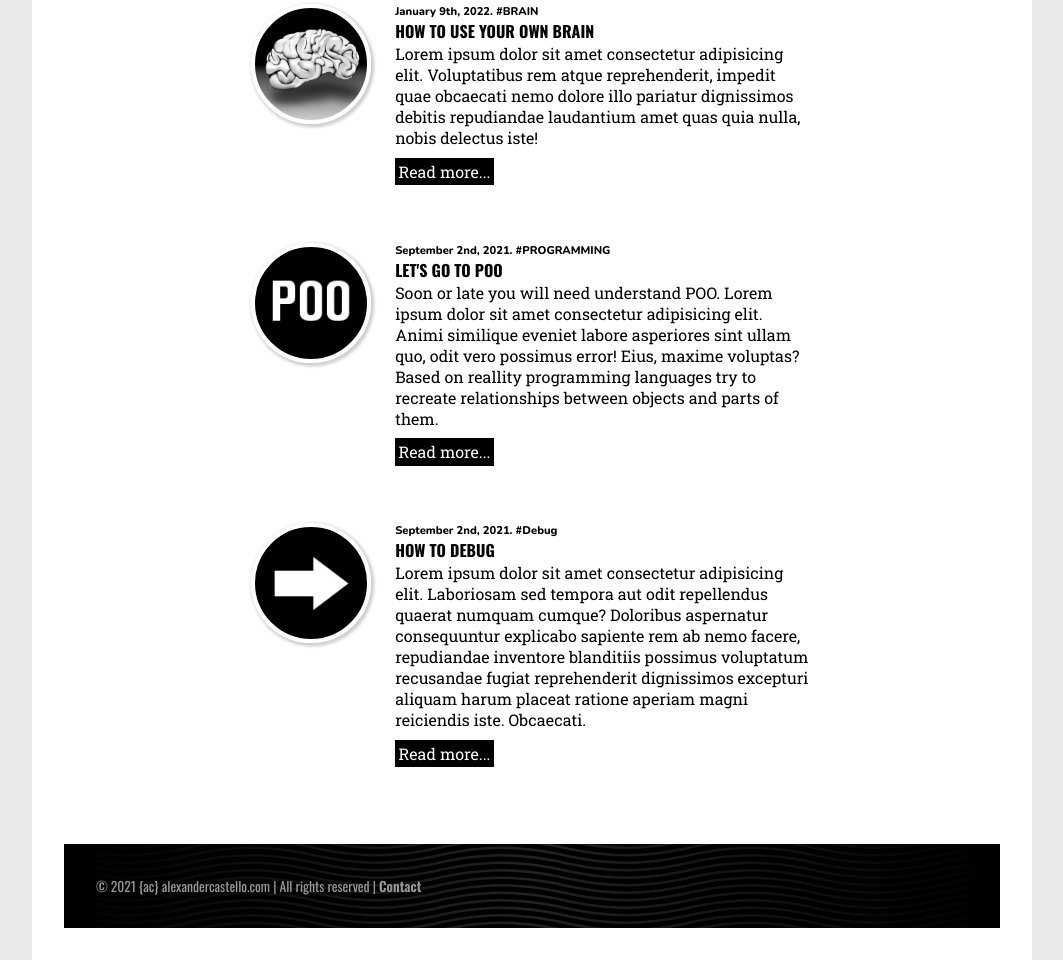
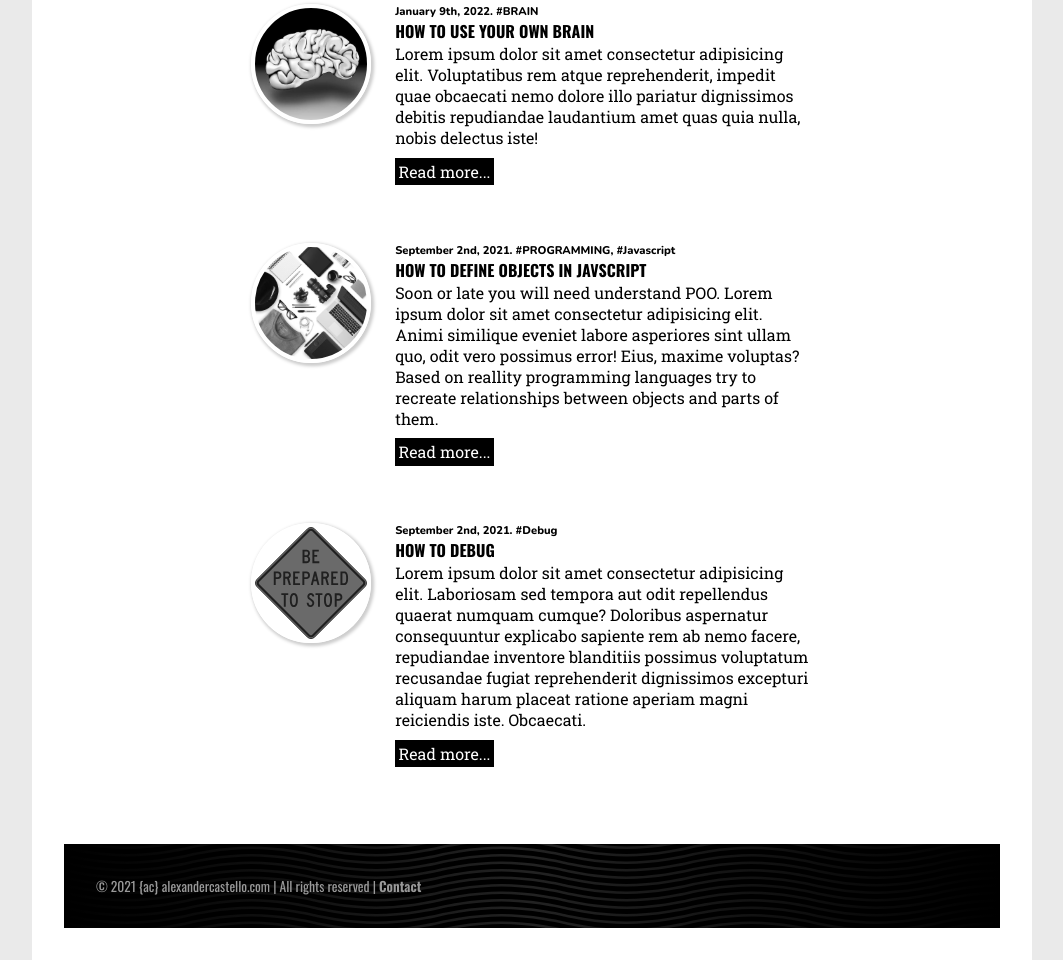
Before and after one commit to acastdeveloper/wireframe, a PHP site: page /how-to.html in a window 1280 px wide. Shown: the part 212-1172 px from the top of the page, without its empty margins (108-1171 px from the left). Run offline with PHP 8.4, Linux system fonts and the light colour scheme.

Commit message:
More images for samples

```diff
--- a/css/2/style2.css
+++ b/css/2/style2.css
@@ -276,6 +276,13 @@ main>section>article#art-decissions>figure {
     border-radius: 50%;
 }
 
+main>section>article#art-types>figure {
+    background: url("../../imgs/articles/typeface.jpg");
+    background-size: cover;
+    background-position: top center;
+    border-radius: 50%;
+}
+
 main>section>article#art-almaguer>figure {
     background: url("../../imgs/articles/layout.png");
     background-size: cover;
@@ -290,8 +297,15 @@ main>section>article#art-arrow>figure {
     border-radius: 50%;
 }
 
+main>section>article#art-debug>figure {
+    background: url("../../imgs/articles/prepared-stop.svg");
+    background-size: cover;
+    background-position: top center;
+    border-radius: 50%;
+}
+
 main>section>article#art-poo>figure {
-    background: url("../../imgs/articles/poo2.jpg");
+    background: url("../../imgs/articles/object.jpg");
     background-size: cover;
     background-position: top center;
     border-radius: 50%;
--- a/how-to.html
+++ b/how-to.html
@@ -97,15 +97,15 @@
                 <article id="art-poo">
                     <figure></figure>
                     <div>
-                        <div class="small">September 2nd, 2021. #PROGRAMMING</div>
-                        <h4>Let's go to POO</h4>
+                        <div class="small">September 2nd, 2021. #PROGRAMMING, #Javascript</div>
+                        <h4>How to define Objects in Javscript</h4>
                         <section>Soon or late you will need understand POO. Lorem ipsum dolor sit amet consectetur adipisicing elit. Animi similique eveniet labore asperiores sint ullam quo, odit vero possimus error! Eius, maxime voluptas? Based on reallity programming languages try to recreate relationships between objects and parts of them.</section>
                         <a href="#">Read more...</a>
                     </div>
                 </article>
 
 
-                <article id="art-arrow">
+                <article id="art-debug">
                     <figure></figure>
                     <div>
                         <div class="small">September 2nd, 2021. #Debug</div>
--- a/resources.html
+++ b/resources.html
@@ -84,7 +84,7 @@
         </div> -->
         <main>
             <section>
-                <article id="art-decissions">
+                <article id="art-types">
                     <figure></figure>
                     <div>
                         <div class="small">January 9th, 2022. #DESIGN, #Typography</div>
```
Also changed, not shown: imgs/articles/object.jpg (added), imgs/articles/prepared-stop.svg (added), imgs/articles/typeface.jpg (added).
